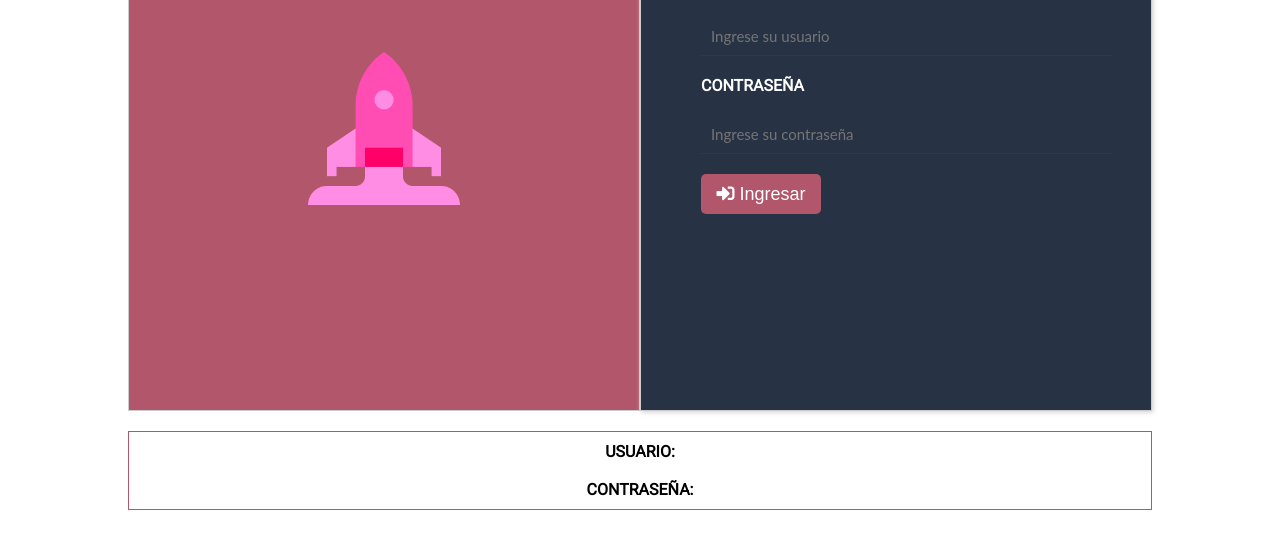
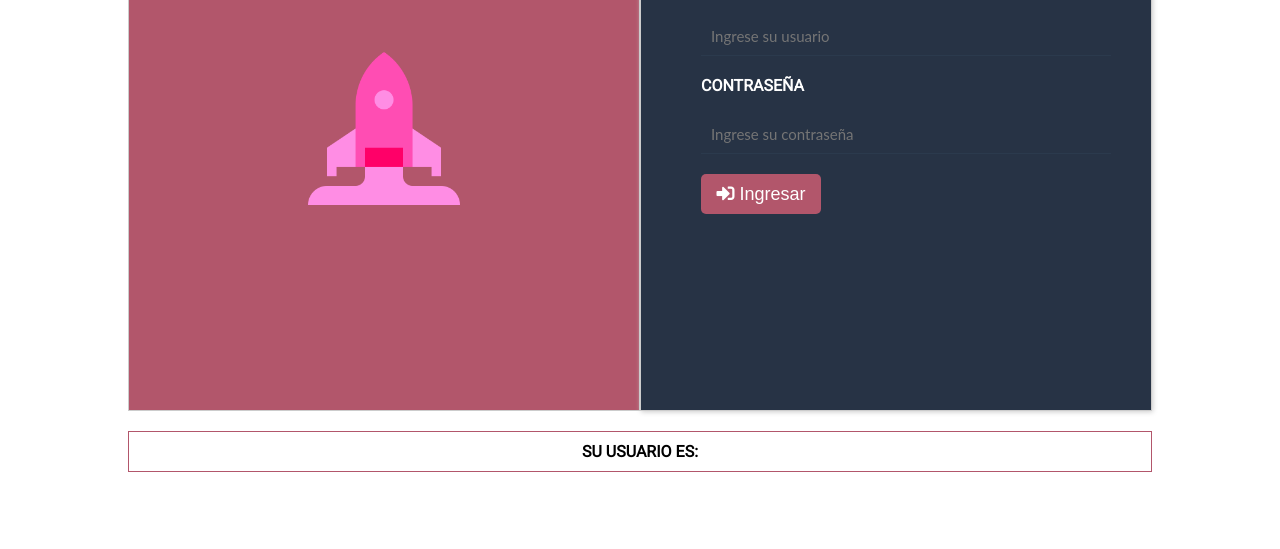
Before and after one commit to JohanViancha/Ingreso_Login, a plain HTML site: page index.html in a window 1280 px wide. Shown: the part 179-728 px from the top of the page. Drawn offline with Linux system fonts and the light colour scheme; some packages are replaced by stand-ins of ours; a script that the page names is missing.

Commit message:
Update index.html

```diff
--- a/index.html
+++ b/index.html
@@ -45,12 +45,9 @@
 
 
     <div class="mostrar_ingreso">
-        <span class="span_mostrar">Usuario: </span><span id="usuario_mostrar"></span>
+        <span class="span_mostrar">Su usuario es: </span><span id="usuario_mostrar"></span>
         <br>
-        <br>
-        <span class="span_mostrar">Contraseña: </span><span id="password_mostrar"></span>
     </div>
-    <script src="script/hammer.js"></script>
     <script src="script/index.js"></script>
 
 </body>
```
